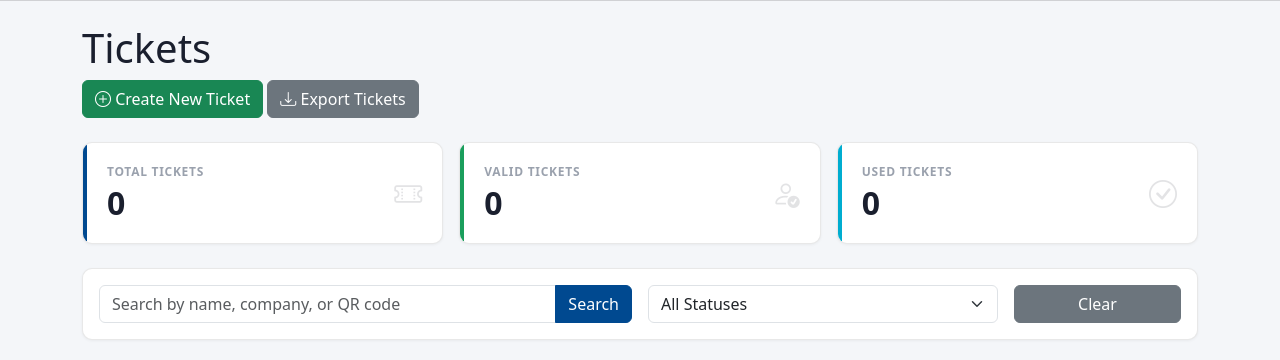
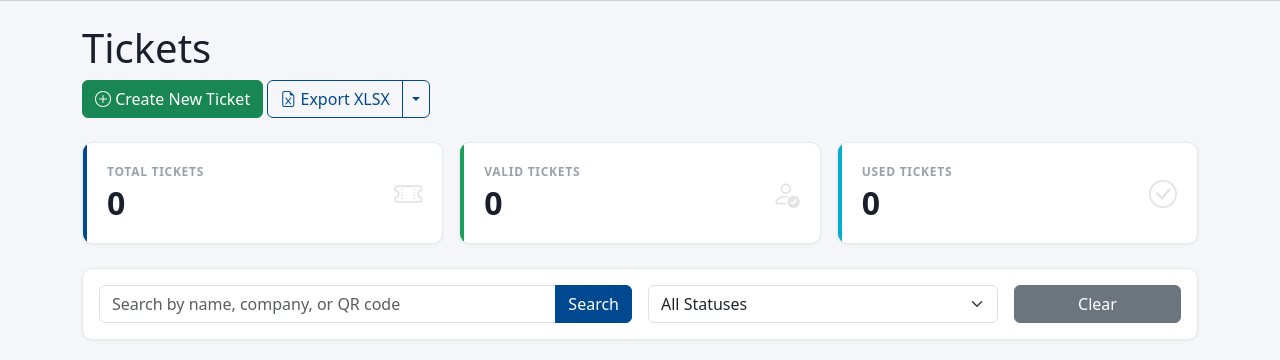
Before and after one commit to kalus-msic/TicketBadgeManager, a Django app: page /tickets/ in a window 1280 px wide. Shown: the part 56-416 px from the top of the page. Run offline with Django 5.2, Linux system fonts and the light colour scheme; a user stored in the database is signed in; data that the repository does not hold is empty; some libraries are stand-ins or nearby versions.

Commit message:
feat: replace export button with XLSX/CSV split dropdown

```diff
--- a/tickets/templates/tickets/ticket_list.html
+++ b/tickets/templates/tickets/ticket_list.html
@@ -9,9 +9,22 @@
             <a href="{% url 'tickets:ticket_create' %}" class="btn btn-success">
                 <i class="bi bi-plus-circle"></i> {% trans "Create New Ticket" %}
             </a>
-            <a href="{% url 'tickets:export_tickets_csv' %}" class="btn btn-secondary">
-                <i class="bi bi-download"></i> {% trans "Export Tickets" %}
-            </a>
+            <div class="btn-group">
+                <a href="{% url 'tickets:export_tickets_xlsx' %}" class="btn btn-outline-primary">
+                    <i class="bi bi-file-earmark-excel"></i> {% trans "Export XLSX" %}
+                </a>
+                <button type="button" class="btn btn-outline-primary dropdown-toggle dropdown-toggle-split"
+                        data-bs-toggle="dropdown" aria-expanded="false">
+                    <span class="visually-hidden">Toggle Dropdown</span>
+                </button>
+                <ul class="dropdown-menu">
+                    <li>
+                        <a class="dropdown-item" href="{% url 'tickets:export_tickets_csv' %}">
+                            <i class="bi bi-filetype-csv me-2"></i>{% trans "Export CSV" %}
+                        </a>
+                    </li>
+                </ul>
+            </div>
         </div>
     </div>
 
```
